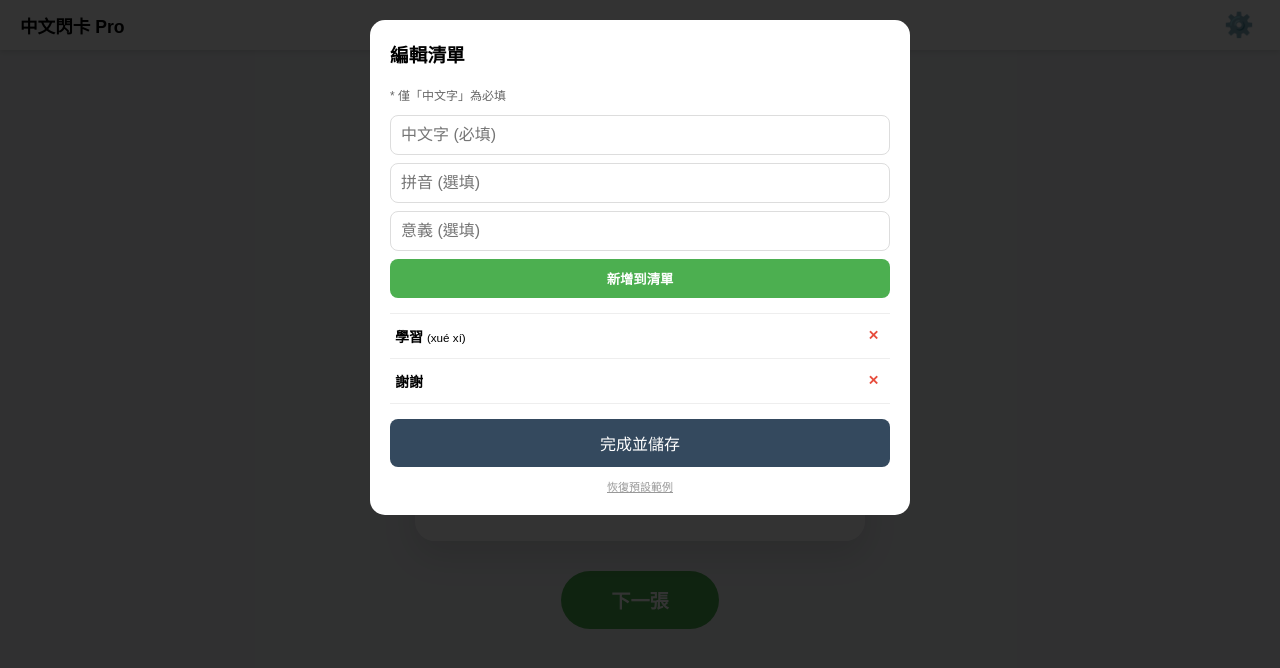
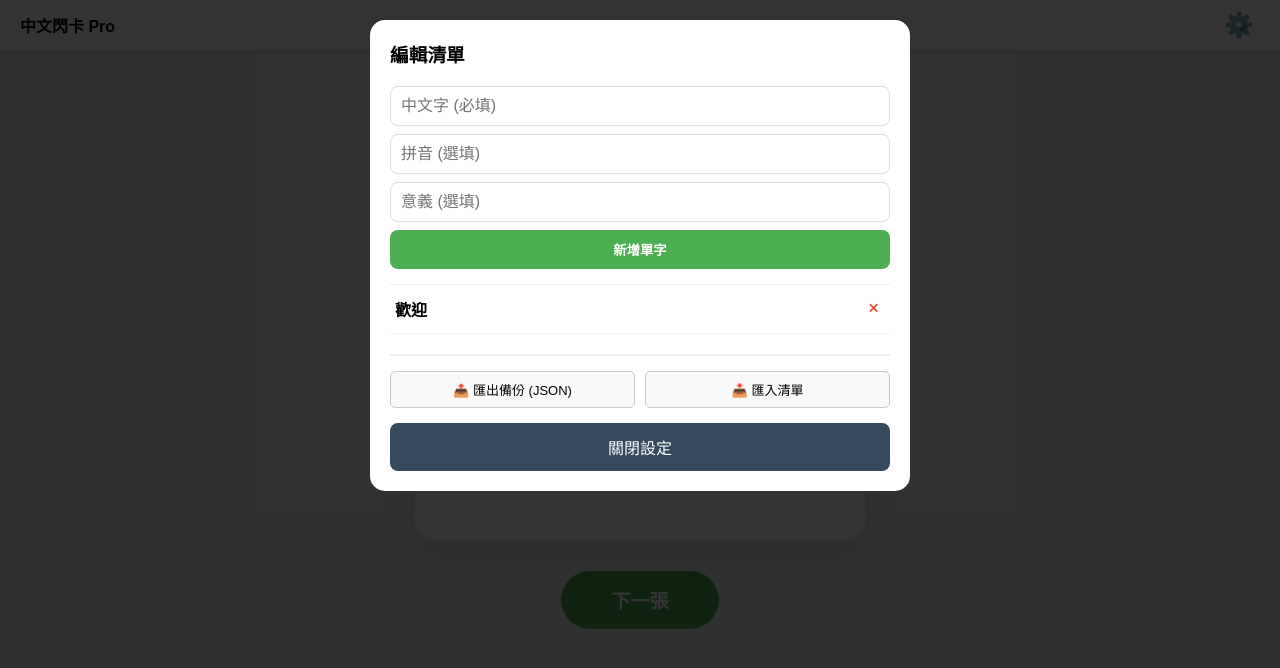
Before and after one commit to chin7521/flashcard, a plain HTML site: page index.html in a window 1280 px wide. Both pictures are taken after a click on the button "⚙️". Drawn offline with Linux system fonts and the light colour scheme.

Commit message:
Update index.html
Add export/inport JSON

```diff
--- a/index.html
+++ b/index.html
@@ -3,7 +3,7 @@
 <head>
     <meta charset="UTF-8">
     <meta name="viewport" content="width=device-width, initial-scale=1.0, maximum-scale=1.0, user-scalable=no">
-    <title>中文閃卡 - 彈性自定義版</title>
+    <title>中文閃卡 - 支援匯出入版</title>
     <style>
         :root {
             --primary-color: #4CAF50;
@@ -37,7 +37,7 @@
 
         .settings-btn { background: none; border: none; font-size: 24px; cursor: pointer; }
 
-        /* 編輯彈窗 */
+        /* 彈窗樣式 */
         #settings-modal {
             display: none;
             position: fixed;
@@ -91,16 +91,27 @@
 
         .delete-btn { color: #e74c3c; cursor: pointer; border: none; background: none; font-weight: bold; }
 
-        /* 閃卡樣式 */
-        .main-container {
-            flex: 1;
+        /* 匯出入區塊 */
+        .backup-section {
+            margin-top: 20px;
+            padding-top: 15px;
+            border-top: 2px solid #eee;
             display: flex;
-            flex-direction: column;
-            align-items: center;
-            justify-content: center;
-            width: 100%;
+            gap: 10px;
         }
 
+        .backup-btn {
+            flex: 1;
+            padding: 8px;
+            font-size: 13px;
+            border-radius: 5px;
+            border: 1px solid #ccc;
+            background: #f9f9f9;
+            cursor: pointer;
+        }
+
+        /* 閃卡與原本樣式 */
+        .main-container { flex: 1; display: flex; flex-direction: column; align-items: center; justify-content: center; width: 100%; }
         .slider-container { margin: 15px; display: flex; align-items: center; gap: 10px; }
         .card-container { perspective: 1000px; width: 85%; max-width: 450px; height: 300px; cursor: pointer; }
         .card { width: 100%; height: 100%; position: relative; transition: transform 0.6s cubic-bezier(0.4, 0, 0.2, 1); transform-style: preserve-3d; border-radius: 20px; box-shadow: 0 15px 35px rgba(0,0,0,0.1); }
@@ -109,9 +120,9 @@
         .card-front { background: var(--card-white); }
         .card-back { background: var(--card-back); transform: rotateY(180deg); border: 2px dashed var(--secondary-color); }
 
-        #word-display { font-weight: 700; color: #2c3e50; line-height: 1.2; }
-        #pinyin-display { color: var(--secondary-color); margin-bottom: 8px; font-style: italic; }
-        #meaning-display { color: #7f8c8d; line-height: 1.4; }
+        #word-display { font-weight: 700; color: #2c3e50; }
+        #pinyin-display { color: var(--secondary-color); margin-bottom: 8px; }
+        #meaning-display { color: #7f8c8d; }
 
         .btn-group { margin: 30px 0; }
         .btn { padding: 15px 50px; font-size: 1.2rem; background-color: var(--primary-color); color: white; border: none; border-radius: 50px; font-weight: bold; }
@@ -121,7 +132,7 @@
 <body>
 
     <div class="header">
-        <div style="font-weight: bold; font-size: 1.1rem;">中文閃卡 Pro</div>
+        <div style="font-weight: bold;">中文閃卡 Pro</div>
         <button class="settings-btn" onclick="toggleModal()">⚙️</button>
     </div>
 
@@ -152,26 +163,27 @@
     <div id="settings-modal">
         <div class="modal-content">
             <h3 style="margin-top:0;">編輯清單</h3>
-            <p style="font-size: 12px; color: #666;">* 僅「中文字」為必填</p>
             <div class="input-group">
                 <input type="text" id="new-word" placeholder="中文字 (必填)">
                 <input type="text" id="new-pinyin" placeholder="拼音 (選填)">
                 <input type="text" id="new-meaning" placeholder="意義 (選填)">
-                <button class="add-btn" onclick="addVocab()">新增到清單</button>
+                <button class="add-btn" onclick="addVocab()">新增單字</button>
             </div>
-            <div id="vocab-list-container" style="max-height: 250px; overflow-y: auto; border-top: 1px solid #eee;">
-                </div>
-            <button class="close-modal-btn" onclick="toggleModal()">完成並儲存</button>
-            <button onclick="resetDefault()" style="width:100%; margin-top:10px; background:none; border:none; color:#999; font-size: 11px; text-decoration: underline;">恢復預設範例</button>
+
+            <div id="vocab-list-container" style="max-height: 200px; overflow-y: auto; border-top: 1px solid #eee;"></div>
+
+            <div class="backup-section">
+                <button class="backup-btn" onclick="exportVocab()">📤 匯出備份 (JSON)</button>
+                <button class="backup-btn" onclick="document.getElementById('importFile').click()">📥 匯入清單</button>
+                <input type="file" id="importFile" style="display:none" accept=".json" onchange="importVocab(event)">
+            </div>
+
+            <button class="close-modal-btn" onclick="toggleModal()">關閉設定</button>
         </div>
     </div>
 
     <script>
-        const defaultVocab = [
-            {kanji: "學習", pinyin: "xué xí", meaning: "To learn"},
-            {kanji: "謝謝", pinyin: "", meaning: "Thanks (無拼音範例)"}
-        ];
-
+        const defaultVocab = [{kanji: "歡迎", pinyin: "huān yíng", meaning: "Welcome"}];
         let vocabulary = JSON.parse(localStorage.getItem('myVocab')) || defaultVocab;
         let currentIndex = -1;
         const synth = window.speechSynthesis;
@@ -201,30 +213,12 @@
                 return;
             }
             document.getElementById('card').classList.remove('is-flipped');
-
             setTimeout(() => {
-                let nextIndex;
-                if (vocabulary.length > 1) {
-                    do { nextIndex = Math.floor(Math.random() * vocabulary.length); } while (nextIndex === currentIndex);
-                } else {
-                    nextIndex = 0;
-                }
-
-                currentIndex = nextIndex;
+                currentIndex = Math.floor(Math.random() * vocabulary.length);
                 const item = vocabulary[currentIndex];
-
                 document.getElementById('word-display').innerText = item.kanji;
-
-                // 處理拼音顯示邏輯
-                const pyEl = document.getElementById('pinyin-display');
-                pyEl.innerText = item.pinyin || "";
-                pyEl.style.display = item.pinyin ? "block" : "none";
-
-                // 處理意義顯示邏輯
-                const meEl = document.getElementById('meaning-display');
-                meEl.innerText = item.meaning || "";
-                meEl.style.display = item.meaning ? "block" : "none";
-
+                document.getElementById('pinyin-display').innerText = item.pinyin || "";
+                document.getElementById('meaning-display').innerText = item.meaning || "";
                 speak(item.kanji);
             }, 200);
         }
@@ -242,7 +236,7 @@
             vocabulary.forEach((item, index) => {
                 container.innerHTML += `
                     <div class="vocab-list-item">
-                        <span style="font-size:14px;"><b>${item.kanji}</b> ${item.pinyin ? '<small>('+item.pinyin+')</small>' : ''}</span>
+                        <span><b>${item.kanji}</b></span>
                         <button class="delete-btn" onclick="removeVocab(${index})">✕</button>
                     </div>
                 `;
@@ -253,16 +247,10 @@
             const k = document.getElementById('new-word').value.trim();
             const p = document.getElementById('new-pinyin').value.trim();
             const m = document.getElementById('new-meaning').value.trim();
-
-            if(k) { // 只要有中文字就允許新增
+            if(k) {
                 vocabulary.push({kanji: k, pinyin: p, meaning: m});
                 saveToLocal();
-                document.getElementById('new-word').value = '';
-                document.getElementById('new-pinyin').value = '';
-                document.getElementById('new-meaning').value = '';
-                document.getElementById('new-word').focus();
-            } else {
-                alert("請至少輸入中文字！");
+                document.querySelectorAll('.input-group input').forEach(i => i.value = '');
             }
         }
 
@@ -271,25 +259,50 @@
             saveToLocal();
         }
 
-        function resetDefault() {
-            if(confirm("確定要恢復預設範例嗎？這會清除你目前的清單。")) {
-                vocabulary = [...defaultVocab];
-                saveToLocal();
-            }
+        // --- 匯出功能 ---
+        function exportVocab() {
+            const dataStr = JSON.stringify(vocabulary, null, 2);
+            const blob = new Blob([dataStr], {type: "application/json"});
+            const url = URL.createObjectURL(blob);
+            const link = document.createElement('a');
+            link.href = url;
+            link.download = `vocab_backup_${new Date().toLocaleDateString()}.json`;
+            link.click();
+            URL.revokeObjectURL(url);
+        }
+
+        // --- 匯入功能 ---
+        function importVocab(event) {
+            const file = event.target.files[0];
+            if (!file) return;
+            const reader = new FileReader();
+            reader.onload = function(e) {
+                try {
+                    const importedData = JSON.parse(e.target.result);
+                    if (Array.isArray(importedData)) {
+                        if(confirm(`偵測到 ${importedData.length} 個單字，是否要覆蓋目前的清單？`)) {
+                            vocabulary = importedData;
+                            saveToLocal();
+                            alert("匯入成功！");
+                        }
+                    } else {
+                        alert("格式錯誤，請確保檔案是正確的 JSON 格式。");
+                    }
+                } catch (err) {
+                    alert("讀取失敗：" + err);
+                }
+            };
+            reader.readAsText(file);
         }
 
         const fontSlider = document.getElementById('fontSlider');
         fontSlider.addEventListener('input', (e) => {
             const size = e.target.value;
             document.getElementById('word-display').style.fontSize = size + "px";
-            document.getElementById('pinyin-display').style.fontSize = (size * 0.45) + "px";
-            document.getElementById('meaning-display').style.fontSize = (size * 0.4) + "px";
         });
 
         window.onload = () => {
             renderVocabList();
-            const initialSize = fontSlider.value;
-            document.getElementById('word-display').style.fontSize = initialSize + "px";
             nextCard();
         };
     </script>
```
